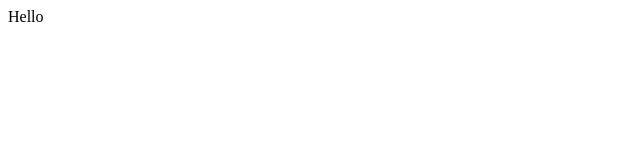
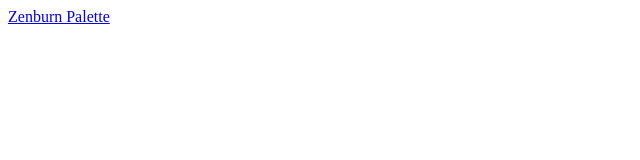
Before and after one commit to ianwjhalliday/ianwjhalliday.github.io, a plain HTML site: page index.html in a window 1280 px wide. Shown: the whole page, without its empty margins (0-640 px from the left). Drawn offline with Linux system fonts and the light colour scheme.

Commit message:
Add zenburn-palette

```diff
--- a/index.html
+++ b/index.html
@@ -2,6 +2,6 @@
     <head>
     </head>
     <body>
-        Hello
+        <a href="zenburn-palette/zenburn-palette.html">Zenburn Palette</a>
     </body>
 </html>
```
Also changed, not shown: 1 other file.
